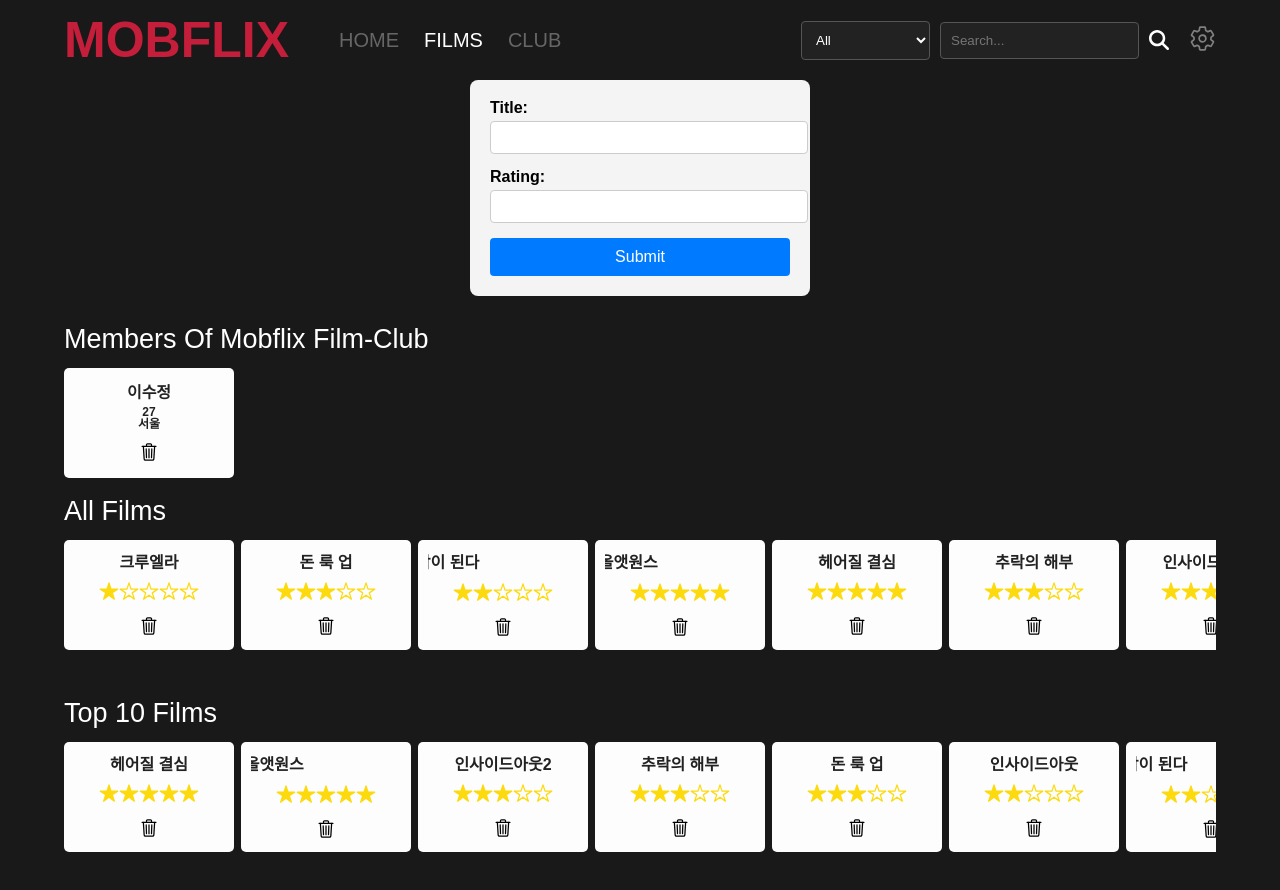
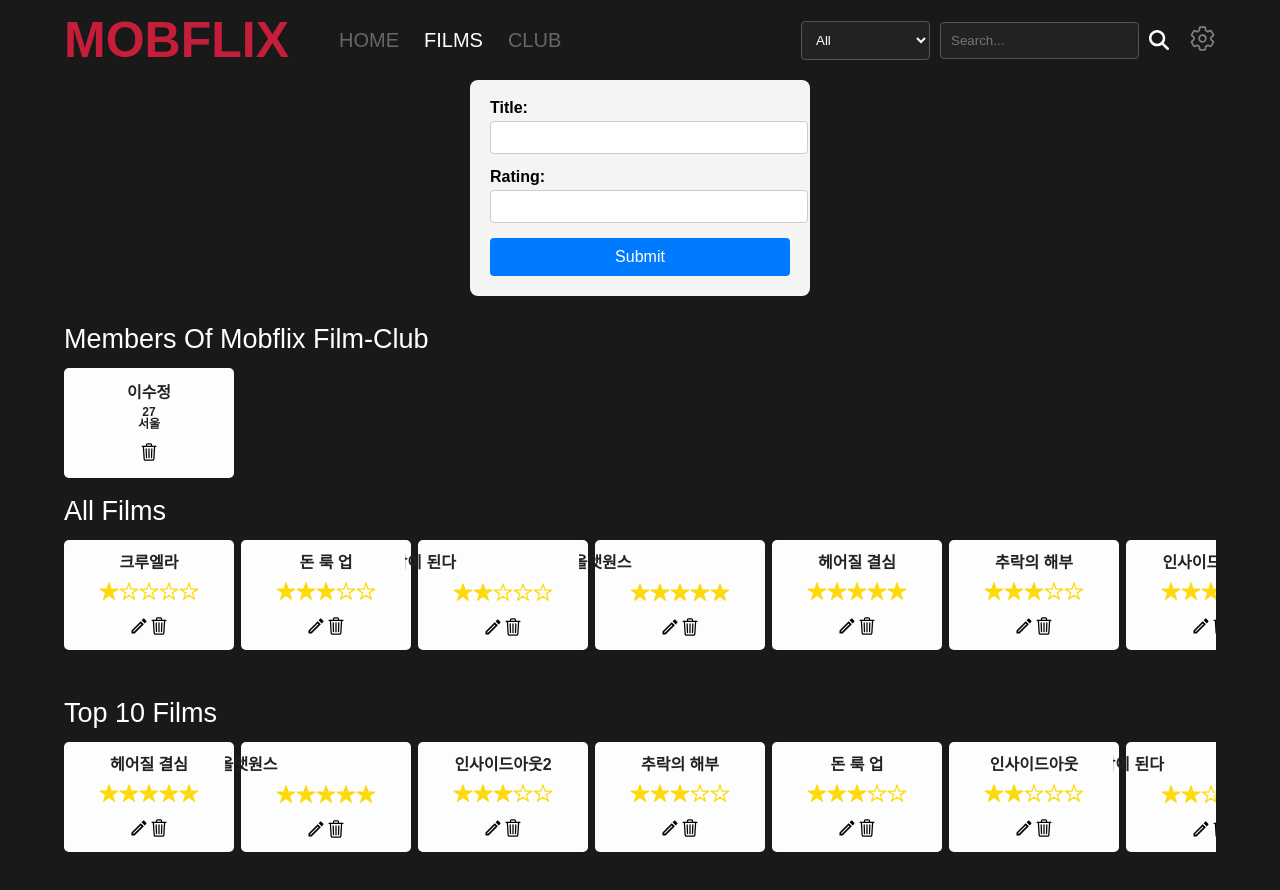
Before and after one commit to crystal1229d/mobflix, a React (Vite) app: page /films in a window 1280 px wide. Shown: the top 890 px of the page. Built offline with nearby package versions, Linux system fonts and the light colour scheme.

Commit message:
feat: 영화수정 기능(EditMode) 추가

```diff
--- /dev/null
+++ b/src/components/common/ButtonEdit.tsx
@@ -0,0 +1,25 @@
+import styled from 'styled-components'
+
+import Flex from '@common/Flex'
+import { MdOutlineEdit } from 'react-icons/md'
+
+interface ButtonEditProps {
+  onClick: () => void
+}
+
+export default function ButtonEdit({ onClick }: ButtonEditProps) {
+  return (
+    <StyledFlex onClick={onClick}>
+      <MdOutlineEdit size={20} />
+    </StyledFlex>
+  )
+}
+
+const StyledFlex = styled(Flex)`
+  cursor: pointer;
+
+  &:hover {
+    opacity: 0.6;
+    transform: scale(1.1);
+  }
+`
--- a/src/components/film/FilmItem.tsx
+++ b/src/components/film/FilmItem.tsx
@@ -1,23 +1,56 @@
+import { useState } from 'react'
 import styled from 'styled-components'
 
 import { IFilm } from '@models/film'
 import { colors } from '@styles/colorPalette'
 import Rating from '@common/Rating'
 import Text from '@common/Text'
+import Spacing from '@common/Spacing'
+import Flex from '@common/Flex'
+import ButtonEdit from '@common/ButtonEdit'
 import ButtonDelete from '@common/ButtonDelete'
-import Spacing from '@common/Spacing'
 
 interface FilmItemProps {
   film: IFilm
   removeFilm: (id: string) => void
+  updateFilm: (id: string, updatedFields: Partial<Omit<IFilm, 'id'>>) => void
 }
 
-export default function FilmItem({ film, removeFilm }: FilmItemProps) {
+export default function FilmItem({
+  film,
+  removeFilm,
+  updateFilm
+}: FilmItemProps) {
   const { id, title, rating } = film
+  const [isEditing, setIsEditing] = useState(false)
+  const [editedTitle, setEditedTitle] = useState(title)
+  const [editedRating, setEditedRating] = useState(rating)
+
+  const handleSave = () => {
+    updateFilm(id, { title: editedTitle, rating: editedRating })
+    setIsEditing(false)
+  }
 
   return (
     <StyledItem>
       <div>
+        {isEditing ? (
+          <Flex dir="column">
+            <input
+              type="text"
+              value={editedTitle}
+              onChange={e => setEditedTitle(e.target.value)}
+            />
+            <input
+              type="number"
+              value={editedRating}
+              onChange={e => setEditedRating(Number(e.target.value))}
+            />
+            <button onClick={handleSave}>Save</button>
+            <button onClick={() => setIsEditing(false)}>Cancel</button>
+          </Flex>
+        ) : (
+          <>
             {title.length > 10 ? (
               <TitleWrapper>
                 <Title>
@@ -37,9 +70,15 @@ export default function FilmItem({ film, removeFilm }: FilmItemProps) {
             )}
             <Spacing size={10} />
             <Rating rating={rating} />
+          </>
+        )}
       </div>
       <Spacing size={12} />
+
+      <Flex>
+        {!isEditing && <ButtonEdit onClick={() => setIsEditing(true)} />}
         <ButtonDelete onClick={() => removeFilm(id)} />
+      </Flex>
     </StyledItem>
   )
 }
@@ -60,7 +99,7 @@ const StyledItem = styled.li`
   background-color: ${colors.gray50};
   border-radius: 5px;
 
-  & > div {
+  & > div:nth-child(0) {
     width: inherit;
     display: flex;
     flex-direction: column;
--- a/src/components/film/FilmList.tsx
+++ b/src/components/film/FilmList.tsx
@@ -39,6 +39,7 @@ const FilmList = observer(
                 key={film.id}
                 film={film}
                 removeFilm={filmStore.removeFilm}
+                updateFilm={filmStore.updateFilm}
               />
             ))}
           </StyledList>
--- a/src/constants/index.tsx
+++ b/src/constants/index.tsx
@@ -24,6 +24,13 @@ export const FILM_LIST_TYPES = [
   }
 ]
 
+export const CLUB_MEMBERS_LIST_TYPES = [
+  {
+    type: 'all',
+    title: 'Members of Mobflix Film-Club'
+  }
+]
+
 export const SEARCH_FILTER = [
   {
     type: 'all',
--- a/src/stores/FilmStore.ts
+++ b/src/stores/FilmStore.ts
@@ -34,6 +34,13 @@ class FilmStore {
     this.films.push(newFilm)
   }
 
+  updateFilm(id: string, updatedFields: Partial<Omit<IFilm, 'id'>>) {
+    const film = this.films.find(film => film.id === id)
+    if (film) {
+      Object.assign(film, updatedFields)
+    }
+  }
+
   removeFilm(id: string) {
     this.films = this.films.filter(film => film.id !== id)
   }
```
Lines whose indentation alone changed are shown as unchanged.
